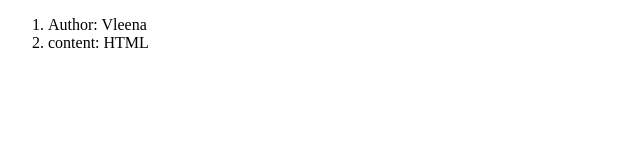
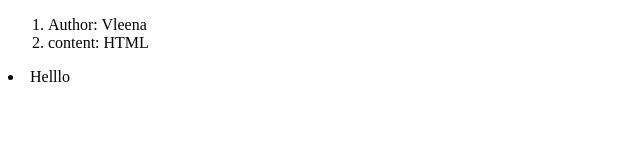
Before and after one commit to Vleena/Branch-Strategy, a plain HTML site: page index.html in a window 1280 px wide. Shown: the full height of the page, 0-640 px from the left. Drawn offline with Linux system fonts and the light colour scheme.

Commit message:
added the code to index.html

```diff
--- a/index.html
+++ b/index.html
@@ -11,5 +11,7 @@
         <li>content: HTML</li>
     </ol>
 
+    <li> Helllo </li>
+
 </body>
 </html>
```
